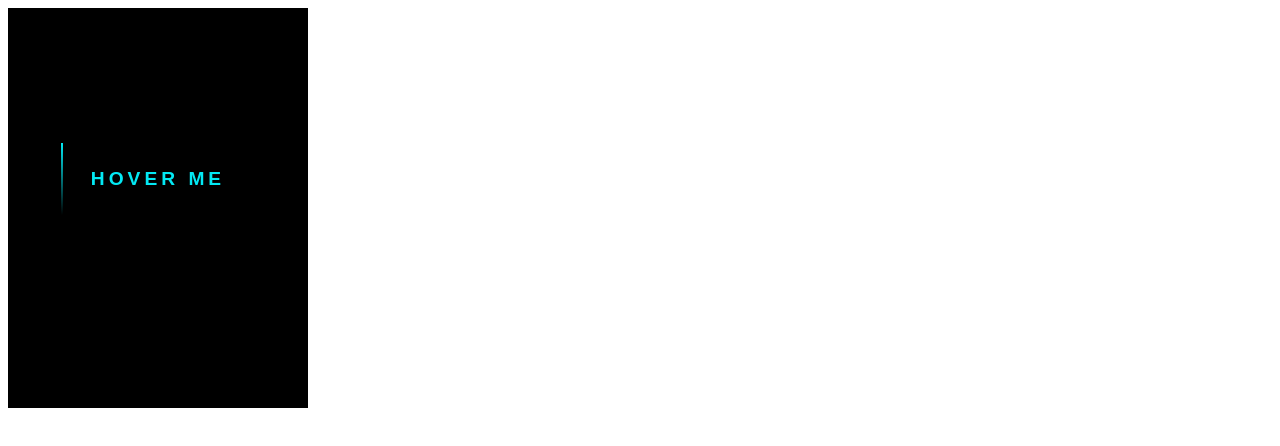
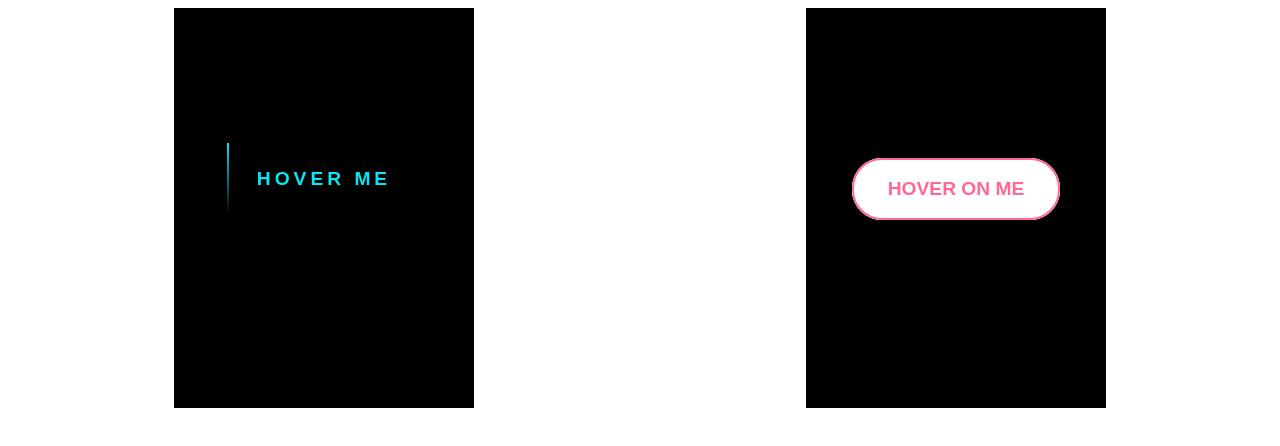
Before and after one commit to AadiKuchlous/front-end-portfolio, a plain HTML site: page index.html in a window 1280 px wide. Drawn offline with Linux system fonts and the light colour scheme.

Commit message:
bubble button

```diff
--- a/index.html
+++ b/index.html
@@ -2,7 +2,9 @@
 <html>
 <head>
 
+<link href="static/css/main.css" rel="stylesheet" type="text/css">
 <link href="static/css/button1.css" rel="stylesheet" type="text/css">
+<link href="static/css/button2.css" rel="stylesheet" type="text/css">
 
 </head>
 <body>
@@ -17,5 +19,17 @@ Hover Me
   </button>
 </div>
 
+<div id="button2-container">
+  <button id="button2">
+    Hover On Me
+    <span id="blobs">
+      <span class="blob"></span>
+      <span class="blob"></span>
+      <span class="blob"></span>
+      <span class="blob"></span>
+    </span>
+  </button>
+</div>
+
 </body>
 </html>
--- /dev/null
+++ b/static/css/button2.css
@@ -0,0 +1,103 @@
+#button2-container {
+  width: 300px;
+  height: 400px;
+  background-color: black;
+  display: flex;
+  align-items: baseline;
+  justify-content: center;
+}
+
+#button2{
+  --button_color: #ff6895;
+
+  z-index: 1;
+  background-color: white;
+  border: none;
+  padding: 20px 36px;
+  margin-top: 50%;
+  text-decoration: none;
+  text-transform: uppercase;
+  font-size: larger;
+  font-weight: bold;
+  color: var(--button_color);
+  position: relative;
+  transition: 0.6s;
+  cursor: pointer;
+  border-radius: 30px;
+}
+
+#button2::before {
+  content: "";
+  z-index: 0;
+  position: absolute;
+  top: 0px;
+  left: 0px;
+  width: 100%;
+  height: 100%;
+  border-radius: 30px;
+  border: 2px solid var(--button_color);
+}
+
+#button2:hover {
+  color: white;
+}
+
+#button2:hover .blob {
+  animation-name: slide-up;
+  animation-fill-mode: forwards;
+}
+
+#blobs {
+  overflow: hidden;
+  position: absolute;
+  height: 100%;
+  width: 100%;
+  display: block;
+  background: #ffffff;
+  top: 0;
+  left: 0;
+  z-index: -1;
+  border-radius: 30px;
+}
+
+.blob {
+  position: absolute;
+  background: var(--button_color);
+  width: 25%;
+  height: 100%;
+  border-radius: 100% 100% 0 0;
+  top: 100%;
+  animation-name: slide-down;
+  animation-duration: 0.8s;
+  animation-fill-mode: backwards;
+}
+
+.blob:nth-child(1) {
+  left: 0;
+  animation-delay: 0s;
+}
+
+.blob:nth-child(2) {
+  left: 28%;
+  animation-delay: 0.08s;
+}
+
+.blob:nth-child(3) {
+  left: 56%;
+  animation-delay: 0.16s;
+}
+
+.blob:nth-child(4) {
+  left: 84%;
+  animation-delay: 0.24s;
+}
+
+@keyframes slide-up {
+  from {top: 130%; transform: scale(1.5);}
+  to {top: 0%; transform: scale(2);}
+}
+
+@keyframes slide-down {
+  from {top: 0%; transform: scale(2);}
+  to {top: 130%; transform: scale(1.5);}
+}
--- /dev/null
+++ b/static/css/main.css
@@ -0,0 +1,12 @@
+*,
+*:before,
+*:after {
+  box-sizing: border-box;
+}
+
+body {
+  box-sizing: border-box;
+  display: flex;
+  flex-direction: row;
+  justify-content: space-around;
+}
```
Lines whose indentation alone changed are shown as unchanged.
